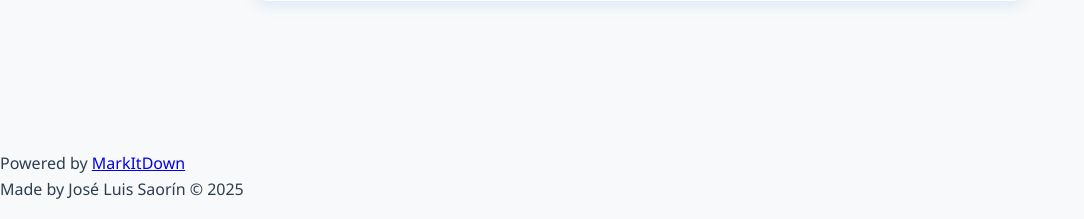
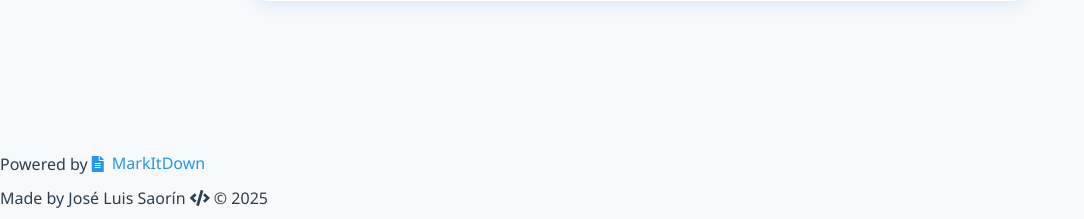
Before and after one commit to joseluissaorin/MarkItDown-Flask-GUI-API, a Flask app: page / in a window 1280 px wide. Shown: the part 739-958 px from the top of the page, without its empty margins (0-1084 px from the left). Run offline with Flask 2, Linux system fonts and the light colour scheme.

Commit message:
Assistant checkpoint: Implement clean footer with proper styling
Assistant generated file changes:
- templates/index.html: Clean up footer structure
- static/style.css: Fix footer styles

---

User prompt:

It does not work, it is not a complicated task, rework it from the ground up

```diff
--- a/static/style.css
+++ b/static/style.css
@@ -218,36 +218,29 @@ button:hover {
 }
 
 .footer {
+  background: white;
+  border-top: 1px solid var(--primary);
+  padding: 1rem 0;
   text-align: center;
-  padding: 1.5rem 0;
-  border-top: 1px solid rgba(33, 150, 243, 0.1);
-  width: 100%;
   position: fixed;
   bottom: 0;
   left: 0;
-  background: white;
-  box-shadow: 0 -2px 10px rgba(33, 150, 243, 0.1);
-  z-index: 100;
-  display: flex;
-  flex-direction: column;
-  align-items: center;
-  gap: 0.5rem;
+  width: 100%;
+  box-shadow: 0 -4px 6px -1px rgba(33, 150, 243, 0.1);
 }
 
 .footer p {
-  margin: 0;
+  margin: 0.5rem 0;
   color: var(--text);
-  font-size: 0.9rem;
 }
 
 .footer a {
   color: var(--primary);
   text-decoration: none;
-  font-weight: 600;
-  transition: color 0.2s ease;
+  transition: color 0.2s;
   display: inline-flex;
   align-items: center;
-  gap: 0.3rem;
+  gap: 0.5rem;
 }
 
 .footer a:hover {
--- a/templates/index.html
+++ b/templates/index.html
@@ -123,10 +123,10 @@
             }
         }
     </script>
-    <footer>
-        <p>Powered by <a href="https://github.com/microsoft/markitdown"> MarkItDown</a></p>
-        <p>Made by José Luis Saorín </i> &copy; 2025</p>
-    </footer>
+    <div class="footer">
+        <p>Powered by <a href="https://github.com/microsoft/markitdown"><i class="fas fa-file-alt"></i> MarkItDown</a></p>
+        <p>Made by José Luis Saorín <i class="fas fa-code"></i> &copy; 2025</p>
+    </div>
 </body>
 
 </html>
```
